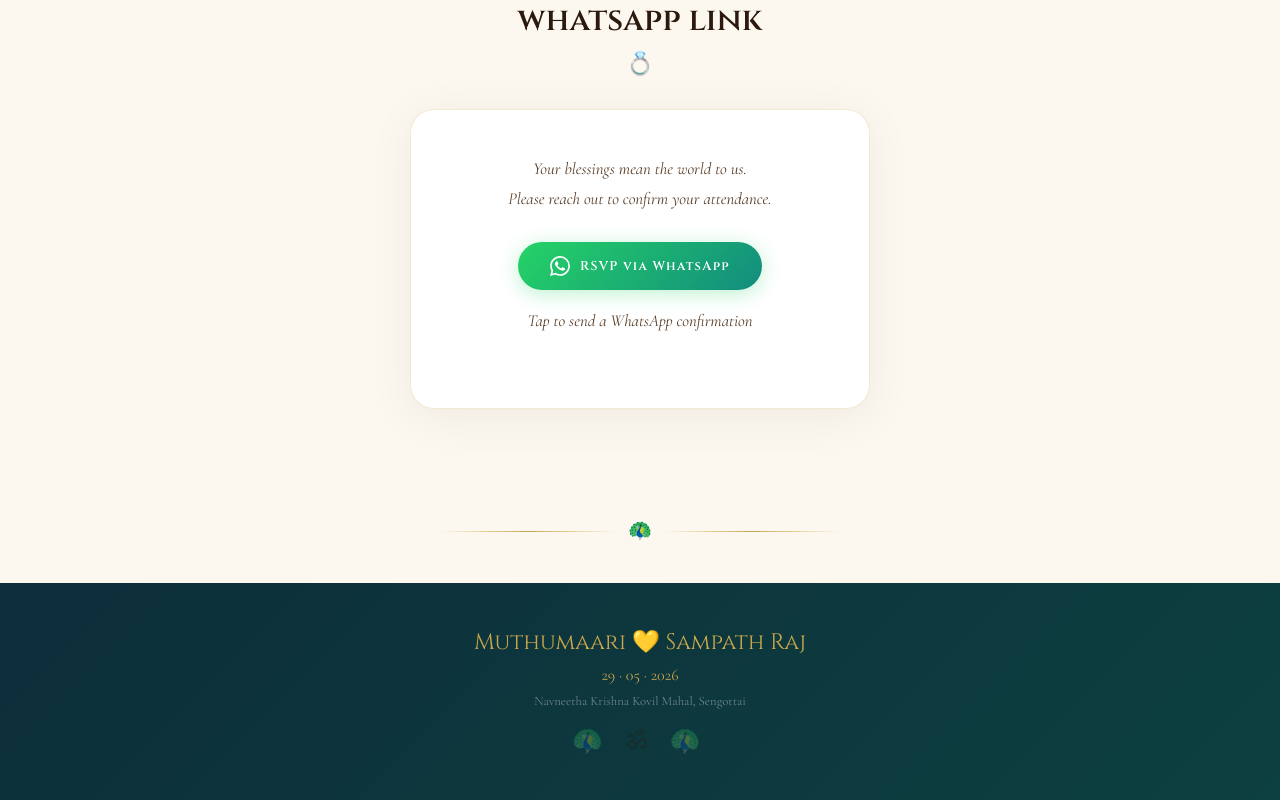
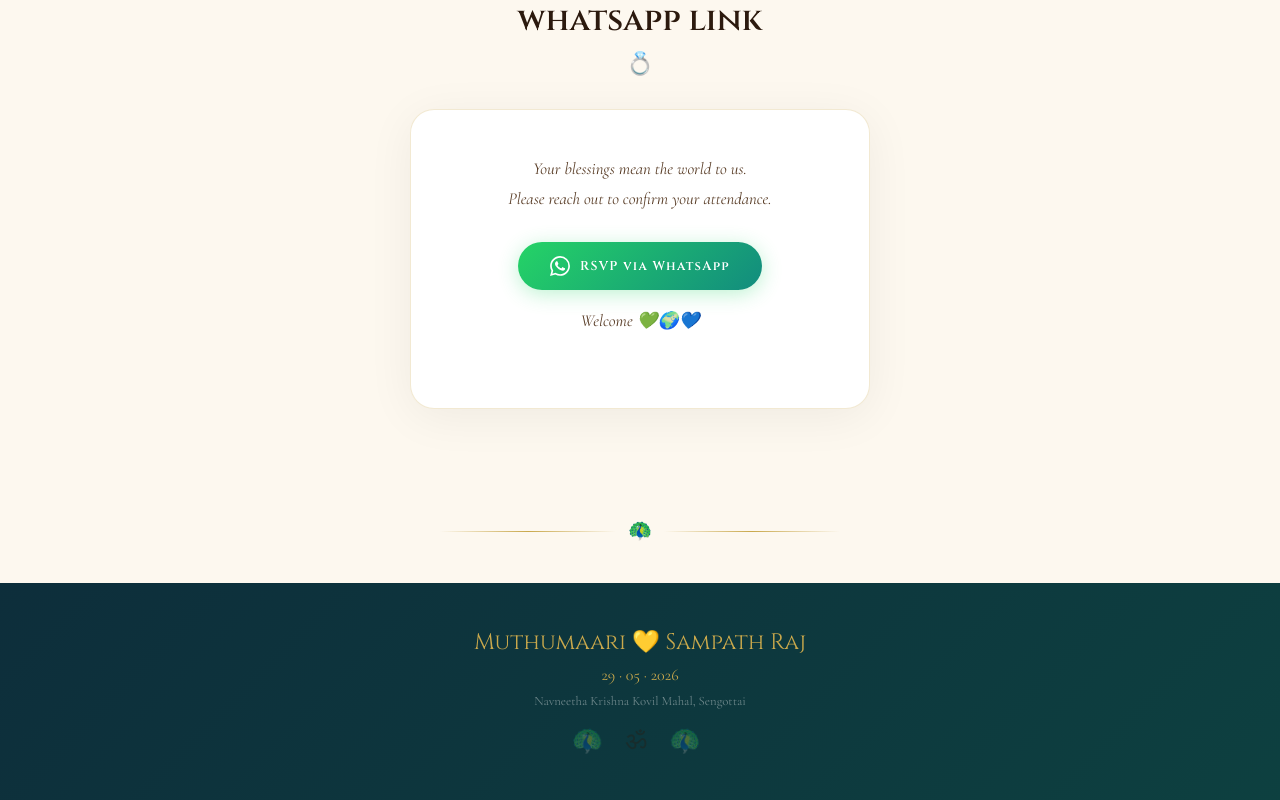
Before and after one commit to Sambathraj16/My-invitation-, a plain HTML site: page index.html in a window 1280 px wide. Shown: the part 2485-3285 px from the top of the page. Drawn offline with nearby package versions, Linux system fonts and the light colour scheme.

Commit message:
Update RSVP note text in index.html

```diff
--- a/index.html
+++ b/index.html
@@ -175,7 +175,7 @@ footer p{color:rgba(255,255,255,.4);font-size:.8rem}
       <svg width="20" height="20" viewBox="0 0 24 24" fill="white"><path d="M17.472 14.382c-.297-.149-1.758-.867-2.03-.967-.273-.099-.471-.148-.67.15-.197.297-.767.966-.94 1.164-.173.199-.347.223-.644.075-.297-.15-1.255-.463-2.39-1.475-.883-.788-1.48-1.761-1.653-2.059-.173-.297-.018-.458.13-.606.134-.133.298-.347.446-.52.149-.174.198-.298.298-.497.099-.198.05-.371-.025-.52-.075-.149-.669-1.612-.916-2.207-.242-.579-.487-.5-.669-.51-.173-.008-.371-.01-.57-.01-.198 0-.52.074-.792.372-.272.297-1.04 1.016-1.04 2.479 0 1.462 1.065 2.875 1.213 3.074.149.198 2.096 3.2 5.077 4.487.709.306 1.262.489 1.694.625.712.227 1.36.195 1.871.118.571-.085 1.758-.719 2.006-1.413.248-.694.248-1.289.173-1.413-.074-.124-.272-.198-.57-.347m-5.421 7.403h-.004a9.87 9.87 0 01-5.031-1.378l-.361-.214-3.741.982.998-3.648-.235-.374a9.86 9.86 0 01-1.51-5.26c.001-5.45 4.436-9.884 9.888-9.884 2.64 0 5.122 1.03 6.988 2.898a9.825 9.825 0 012.893 6.994c-.003 5.45-4.437 9.884-9.885 9.884m8.413-18.297A11.815 11.815 0 0012.05 0C5.495 0 .16 5.335.157 11.892c0 2.096.547 4.142 1.588 5.945L.057 24l6.305-1.654a11.882 11.882 0 005.683 1.448h.005c6.554 0 11.89-5.335 11.893-11.893a11.821 11.821 0 00-3.48-8.413z"/></svg>
       RSVP via WhatsApp
     </a>
-    <p class="rsvp-note">Tap to send a WhatsApp confirmation</p>
+    <p class="rsvp-note">Welcome 💚🌍💙</p>
   </div>
 </section>
 
```
